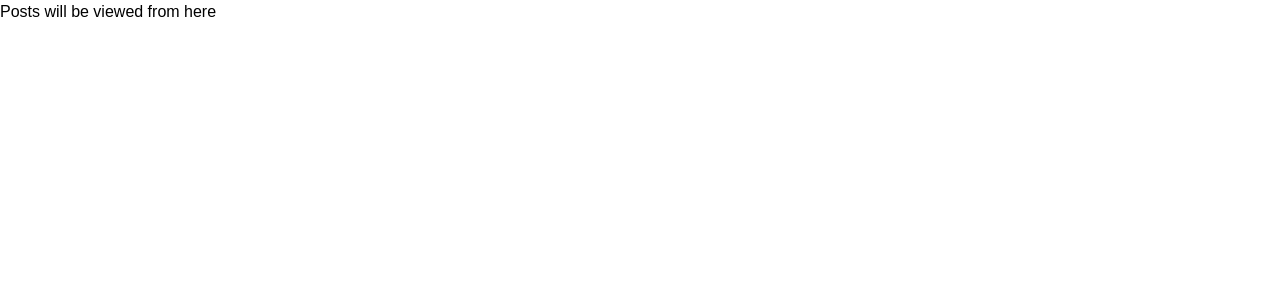
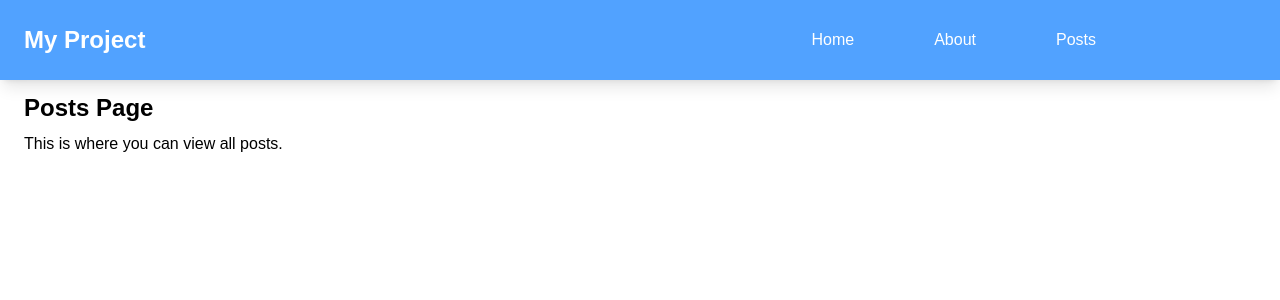
Before and after one commit to Ms-Irungu/alx-project-0x02-setup, a Next.js app in the folder alx-project-0x02/: page /posts in a window 1280 px wide. Shown: the top 300 px of the page. Built offline with nearby package versions, Linux system fonts and the light colour scheme.

Commit message:
Update Header component in the Pages

```diff
--- a/alx-project-0x02/pages/about.tsx
+++ b/alx-project-0x02/pages/about.tsx
@@ -1,5 +1,5 @@
 import React from 'react'
-import Header from '../components/layout/Header'
+import Header from '@/components/layout/Header'
 import Button from '@/components/common/Button'
 
 const about = () => {
--- a/alx-project-0x02/pages/index.tsx
+++ b/alx-project-0x02/pages/index.tsx
@@ -1,5 +1,5 @@
 import React from 'react'
-import Header from '../components/layout/Header'
+import Header from '@/components/layout/Header'
 
 const index = () => {
   return (
--- a/alx-project-0x02/pages/posts.tsx
+++ b/alx-project-0x02/pages/posts.tsx
@@ -1,8 +1,15 @@
 import React from 'react'
+import Header from '@/components/layout/Header'
 
 const posts = () => {
   return (
-    <div>Posts will be viewed from here</div>
+    <div className='flex flex-col min-h-screen'>
+      <Header />
+      <main className='px-2 sm:px-4 md:px-6 mt-3'>
+        <h1 className='text-2xl font-bold'>Posts Page</h1>
+        <p className='mt-2'>This is where you can view all posts.</p>
+      </main>
+    </div>
   )
 }
 
```
